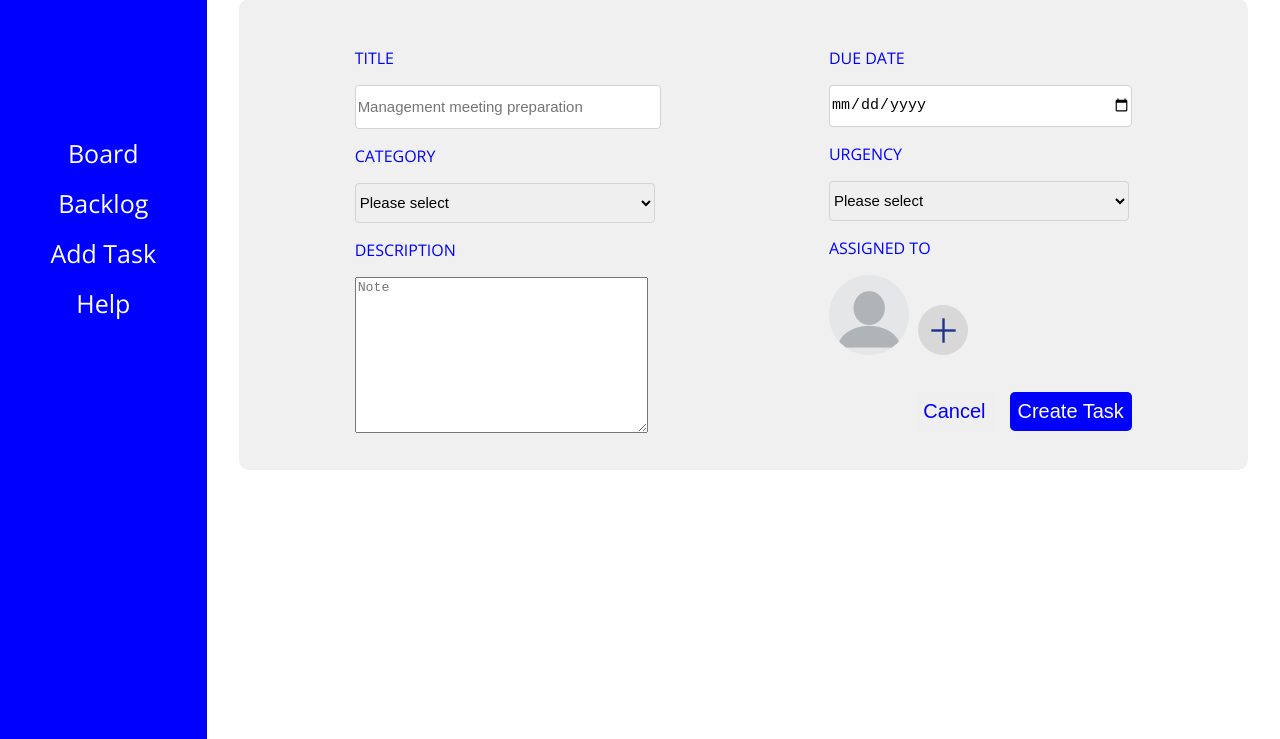
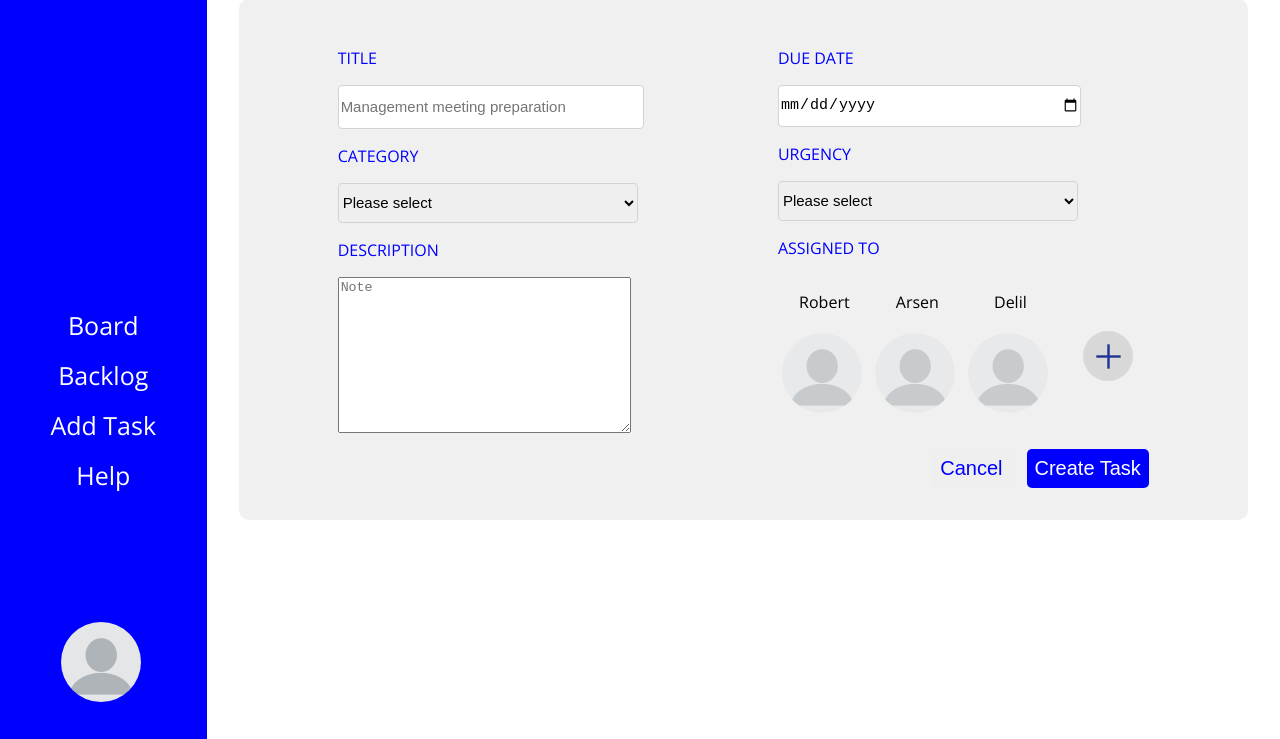
Before and after one commit to haubua/Join, a plain HTML site: page index.html in a window 1280 px wide. Both pictures are taken after a click on the link "Add Task". Shown: the part 125-864 px from the top of the page. Drawn offline with nearby package versions, Linux system fonts and the light colour scheme; no server answers.

Commit message:
Users added

```diff
--- a/htmlTemplates.js
+++ b/htmlTemplates.js
@@ -31,7 +31,7 @@ function todoHTMLTemplate() {
         <div class="todoBox" draggable="true" ondragstart="startDragging(${todoCat[i]['id']})" >
             <div>Due Date: ${todoCat[i]['dates']}</div>
             <div>${todoCat[i]['titles']}</div>
-            <div>Assigned to</div>
+            <div>Assigned to:</div>
         </div>`
     }
 }
@@ -98,9 +98,9 @@ function backlogHtmlTemplate() {
 function loadTasksHtmlTemplate(i){
     document.getElementById('tasks').innerHTML += `
                     <div class="task">
-                        <div class="width33"id="name">
-                            <div>"Assigned to"</div>
-                            <div>"Assigned to"</div>
+                        <div class="width33 userDiv"id="name">
+                            <div class="userName" id="userName${i}"></div>
+                            <img id="userImg${i}" class="userImg">
                         </div>
                         <div class="width33">
                             ${categorys[i]}
@@ -164,14 +164,14 @@ function addTaskHTMLTemplate() {
                 </div>
                 <div>
                     <p>ASSIGNED TO</p>
-                    <div id="avatarPicker">
-                        <img class="avatarPicker" src="./img/profile.png">
-                        <img src="./img/icon plus.png">
+                    <div id="avatarPicker" class="avatarPickerMain">
+                        <div id="usersAccount"></div>
+                        <img id="addUser" onclick="addUser()" class="addButtonAvatar" src="./img/icon plus.png">
                     </div>
                 </div>
                 <div class="buttons">
                     <button type="reset" id="cancel">Cancel</button>
-                    <button type="submit" id="create">Create Task</button>
+                    <button type="submit" onclick="assignedUser()" id="create">Create Task</button>
                 </div>
             </div>
         </form>
@@ -186,3 +186,26 @@ function showHelpHtmlTemplate() {
 
     `
 }
+
+function renderUsers() {
+    let usersAccount = document.getElementById("usersAccount");
+    usersAccount.innerHTML = '';
+    for (let i=0; i<users.length; i++){
+        const userName = users[i]['firstName'];
+        const userImg = users[i]['userImg'];
+        usersAccount.innerHTML += `
+        <div class="avatarbox">
+                <p class="userName">${userName}</p>
+                <img required onclick="selectAvatar(${i})" class="profile profileBorder" id='user${i}' src='${userImg}'>
+        </div>`
+
+    }
+}
+
+
+function selectAvatar(i){
+
+        let  boxImg = document.getElementById(`user${i}`) ;
+        boxImg.classList.toggle('avatarCornize');
+
+  }
--- a/index.html
+++ b/index.html
@@ -31,6 +31,8 @@
                 <a onclick="showHelp()">Help</a>
             </div>
 
+            <div><img   class="profile" src="./img/profile.png"></div>
+
         </div>
         <div id="rightContainer" class="rightContainer">
 
--- a/script.js
+++ b/script.js
@@ -24,9 +24,11 @@ let users = [
     {
         'firstName': 'Delil',
         'lastName': 'Duro',
-        'userImg': "./img/profile.jpg"
+        'userImg': "./img/profile.png"
     }];
+
 let currentDraggedElement;
+
 
 setURL('https://gruppe-298.developerakademie.net/smallest_backend_ever/smallest_backend_ever-master');
 
@@ -72,13 +74,24 @@ function loadBoard() {
 
 function loadBacklog() {
     backlogHtmlTemplate();
+
     for (let i = 0; i < descriptions.length; i++) {
         loadTasksHtmlTemplate(i);
+        selectedUser(i);
     }
+
+}
+
+function selectedUser(i) {
+    let selectedUserName = users[i]['firstName'];
+    let selectedUserImg = users[i]['userImg'];
+    document.getElementById(`userName${i}`).innerHTML += selectedUserName;
+    document.getElementById(`userImg${i}`).src += selectedUserImg;
 }
 
 function showAddTast() {
     addTaskHTMLTemplate();
+    renderUsers();
 }
 
 function showHelp() {
@@ -107,13 +120,15 @@ function pushNewTask() {
     categorys.push(category.value);
     dates.push(date.value);
     urgencyStatusArr.push(urgencyStatus.value);
-    taskCategory.push('todo')
+    taskCategory.push('todo');
     title.value = '';
     description.value = '';
     category.value = '';
     date.value = '';
     urgencyStatus.value = '';
 }
+
+
 
 function pushToBoardArray(i) {
     board.push(
--- a/style.css
+++ b/style.css
@@ -8,6 +8,10 @@ body {
 }
 
 .leftContainer {
+    display: flex;
+    justify-content: space-between;
+    align-items: center;
+    flex-direction: column;
     width: 150px;
     background-color: blue;
     height: 100vh;
@@ -177,11 +181,64 @@ form {
     border: 1px solid lightgray;
 }
 
-.avatarPicker {
+.profile {
     width: 80px;
     height: 80px;
     border-radius: 100%;
     margin-right: 5px;
+}
+
+.avatarbox {
+    display: flex;
+    flex-direction: column;
+    align-items: center;
+}
+
+#usersAccount {
+    display: flex;
+}
+
+.userImg {
+    width: 38px;
+    height: 38px;
+    padding: 8px;
+    border-radius: 100%;
+}
+
+.userDiv {
+    margin: 16px;
+    padding-top: 16px;
+}
+
+.avatarPickerMain {
+    display: flex;
+    align-items: center;
+}
+
+.profileBorder {
+    border:4px solid transparent ;
+    opacity: 0.6;
+}
+
+.profileBorder:hover {
+    opacity: 1;
+}
+
+.avatarbox p {
+    color: black;
+}
+
+.addButtonAvatar {
+    width: 50px;
+    height: 50px;
+    padding-top: 20px;
+    padding-left: 10px;
+    margin: 16px;
+}
+
+.avatarCornize{
+    opacity: 1;
+    border: 4px solid rgb(0,0,255);
 }
 
 .buttons {
```
